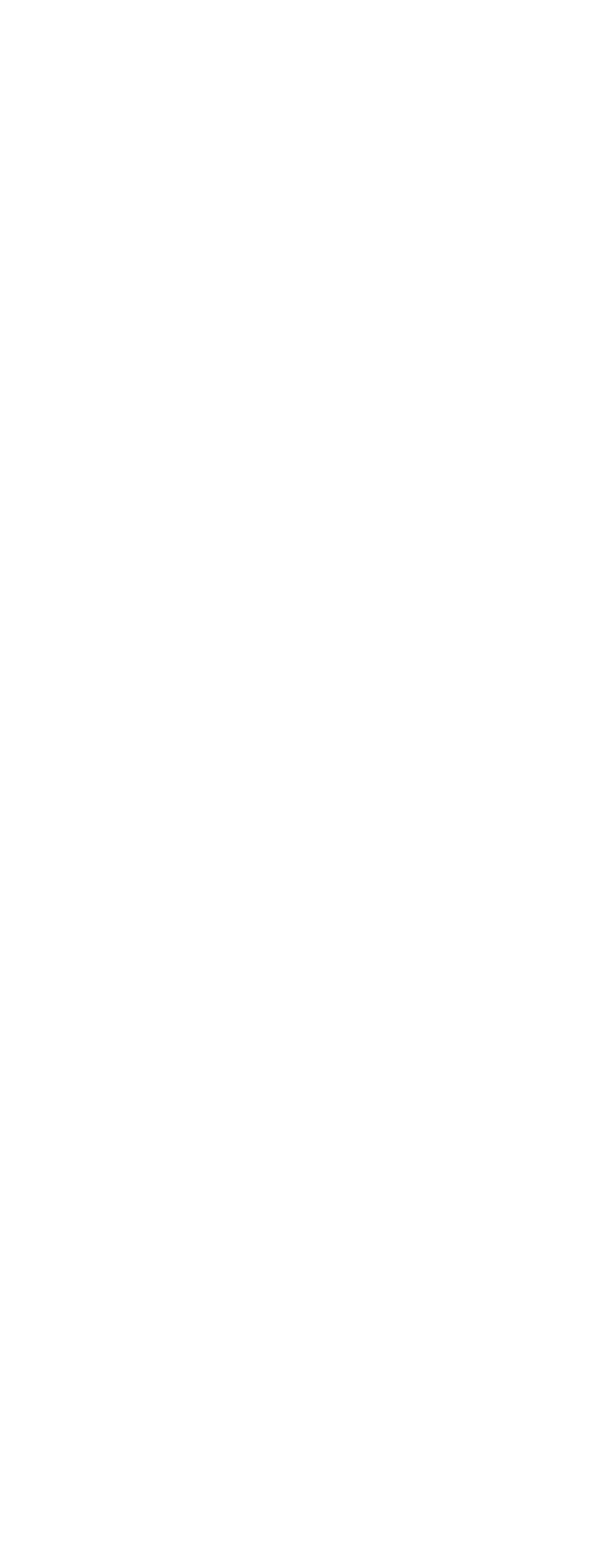
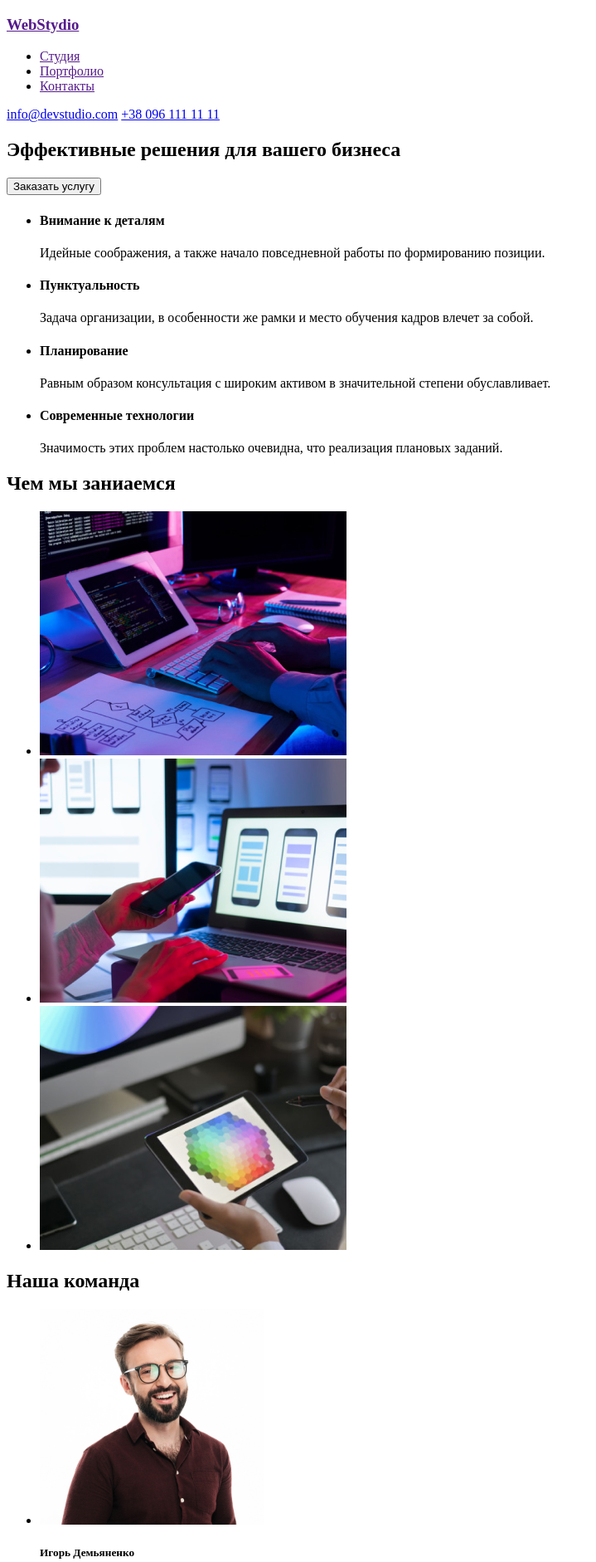
Before and after one commit to MikoreVikt/goit-markup-hw-01, a plain HTML site: page index.html in a window 1280 px wide. Shown: the top 1882 px of the page at 83% size, without its empty margins (0-719 px from the left). Before the commit the page ends 800 px from the top, so only its background shows below. Drawn offline with Linux system fonts and the light colour scheme.

Commit message:
Изменяет разметку html под макет дз_1

```diff
--- a/index.html
+++ b/index.html
@@ -10,6 +10,105 @@
 
 <body>
 
+    <header>
+        <a href="">
+            <h3>WebStydio</h3>
+        </a>
+        <nav>
+            <ul>
+                <li><a href="">Студия</a></li>
+                <li><a href="">Портфолио</a></li>
+                <li><a href="">Контакты</a></li>
+            </ul>
+        </nav>
+        <a href="mailto:info@devstudio.com">info@devstudio.com</a>
+        <a href="tel:+380961111111">+38 096 111 11 11</a>
+    </header>
+
+    <main>
+        <section>
+            <h1>Эффективные решения для вашего бизнеса</h1>
+            <button type="button">Заказать услугу</button>
+        </section>
+
+        <section>
+            <ul>
+                <li>
+                    <h4>Внимание к деталям</h4>
+                    <p>Идейные соображения, а также начало повседневной работы по формированию позиции.</p>
+                </li>
+                <li>
+                    <h4>Пунктуальность</h4>
+                    <p>Задача организации, в особенности же рамки и место обучения кадров влечет за собой.</p>
+                </li>
+                <li>
+                    <h4>Планирование</h4>
+                    <p>Равным образом консультация с широким активом в значительной степени обуславливает.</p>
+                </li>
+                <li>
+                    <h4>Современные технологии</h4>
+                    <p>Значимость этих проблем настолько очевидна, что реализация плановых заданий.</p>
+                </li>
+            </ul>
+
+            <h2>Чем мы заниаемся</h2>
+
+            <ul>
+                <li>
+                    <img src="images/img.1.jpg" alt="Написание HTML разметки на планшете" width="370" height="294">
+                </li>
+                <li>
+                    <img src="images/img.2.jpg" alt="оформление CSS на ноутбуке" width="370" height="294">
+                </li>
+                <li>
+                    <img src="images/img.3.jpg" alt="Дизайн на планшете" width="370" height="294">
+                </li>
+            </ul>
+
+
+
+        </section>
+
+        <section>
+            <h2>Наша команда</h2>
+
+            <ul>
+                <li>
+                    <img src="images/img(1).jpg" alt="Бородатый мужчина в коричневой рубашке и очках" width="270"
+                        height="260">
+                    <h5>Игорь Демьяненко</h5>
+                    <p>Product Designer</p>
+                </li>
+                <li>
+                    <img src="images/img(2).jpg" alt="Светловолосая женщина в темном питжаке и очках" width="270"
+                        height="260">
+                    <h5>Ольга Репина</h5>
+                    <p>Frontend Developer</p>
+                </li>
+                <li>
+                    <img src="images/img(3).jpg" alt="Мужчина в светлой рубашке" width="270" height="260">
+                    <h5>Николай Тарасов</h5>
+                    <p>Marketing</p>
+                </li>
+                <li>
+                    <img src="images/img(4).jpg" alt="Мужчина в темной футболке и очках" width="270" height="260">
+                    <h5>Михаил Ермаков</h5>
+                    <p>UI Designer</p>
+                </li>
+            </ul>
+        </section>
+    </main>
+
+    <footer>
+        <a href="">
+            <h3>WebStydio</h3>
+        </a>
+        <address>
+            <p>г. Киев, пр-т Леси Украинки, 26</p>
+            <a href="mailto:info@devstudio.com">info@devstudio.com</a>
+            <a href="tel:+380961111111">+38 096 111 11 11</a>
+        </address>
+    </footer>
 </body>
 
 </html>
```
Also changed, not shown: css/Styles.css (added), images/img(1).jpg (added), images/img(2).jpg (added), images/img(3).jpg (added), images/img(4).jpg (added), images/img.1.jpg (added), images/img.2.jpg (added), images/img.3.jpg (added).
